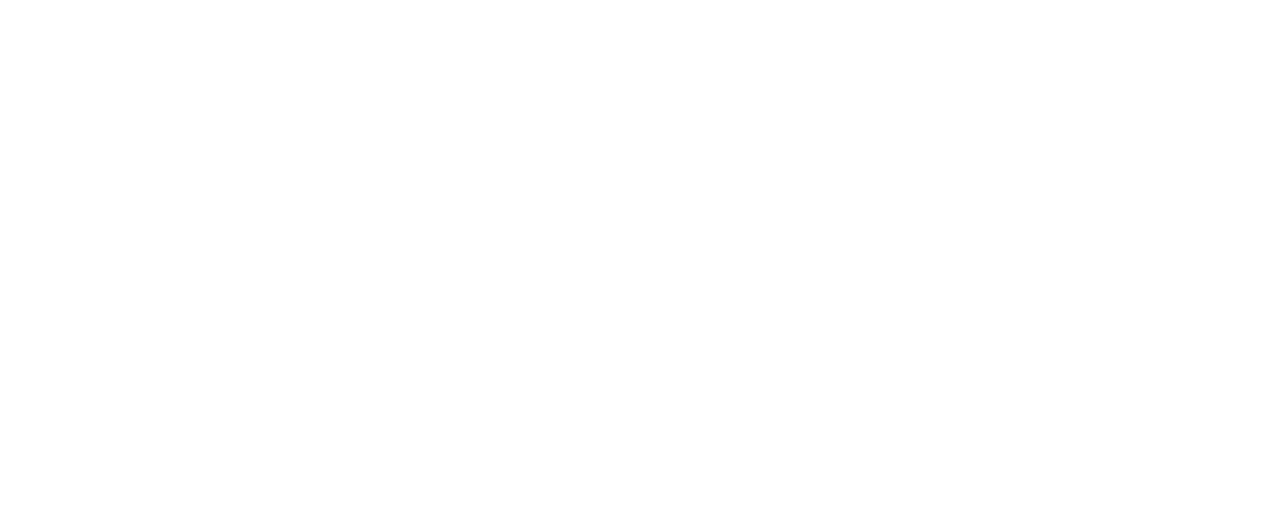
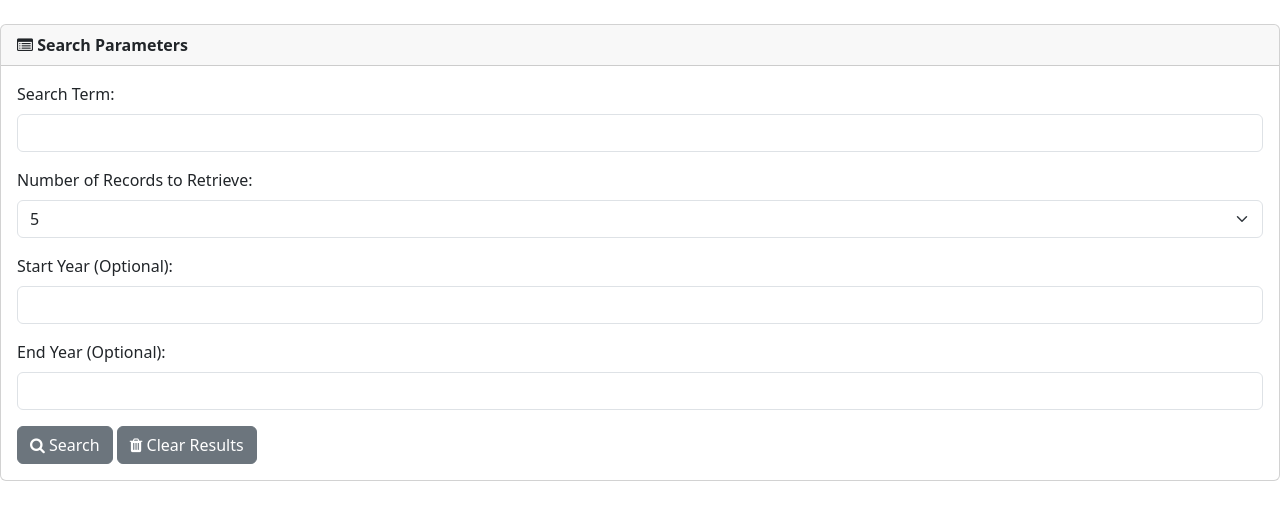
Before and after one commit to Artur158/New-York-Times-Article-Search, a plain HTML site: page index.html in a window 1280 px wide. Drawn offline with nearby package versions, Linux system fonts and the light colour scheme.

Commit message:
added input fields to HTML file

```diff
--- a/index.html
+++ b/index.html
@@ -24,6 +24,58 @@
 
 <body>
 
+
+
+
+
+
+
+
+  <div class="row">
+    <div class="col-sm-12">
+      <br>
+      <div class="card">
+        <div class="card-header fw-bold">
+            <i class="fa fa-list-alt"></i> Search Parameters
+        </div>
+        <div class="card-body">
+
+          <form role="form">
+
+            <div class="mb-3">
+              <label for="search" class="form-label">Search Term:</label>
+              <input type="text" class="form-control" id="search-term">
+            </div>
+
+            <div class="mb-3">
+              <label for="pwd" class="form-label">Number of Records to Retrieve:</label>
+              <select id="article-count" class="form-select" aria-labelledby="dropdownMenuButton">
+                <option value="1">1</option>
+                <option value="5" selected>5</option>
+                <option value="10">10</option>
+              </select>
+            </div>
+
+            <div class="mb-3">
+              <label for="start-year" class="form-label">Start Year (Optional):</label>
+              <input type="text" class="form-control" id="start-year">
+            </div>
+
+            <div class="mb-3">
+              <label for="end-year" class="form-label">End Year (Optional):</label>
+              <input type="text" class="form-control" id="end-year">
+            </div>
+
+            <button type="submit" class="btn btn-secondary" id="run-search">
+              <i class="fa fa-search"></i> Search</button>
+            <button class="btn btn-secondary" id="clear-all">
+              <i class="fa fa-trash"></i> Clear Results</button>
+          </form>
+        </div>
+      </div>
+    </div>
+  </div>
+
       <!-- jQuery JS -->
   <script src="https://code.jquery.com/jquery.js"></script>
   <script src="https://cdn.jsdelivr.net/npm/bootstrap@5.3.0-alpha3/dist/js/bootstrap.min.js" integrity="sha384-Y4oOpwW3duJdCWv5ly8SCFYWqFDsfob/3GkgExXKV4idmbt98QcxXYs9UoXAB7BZ" crossorigin="anonymous"></script>
```
